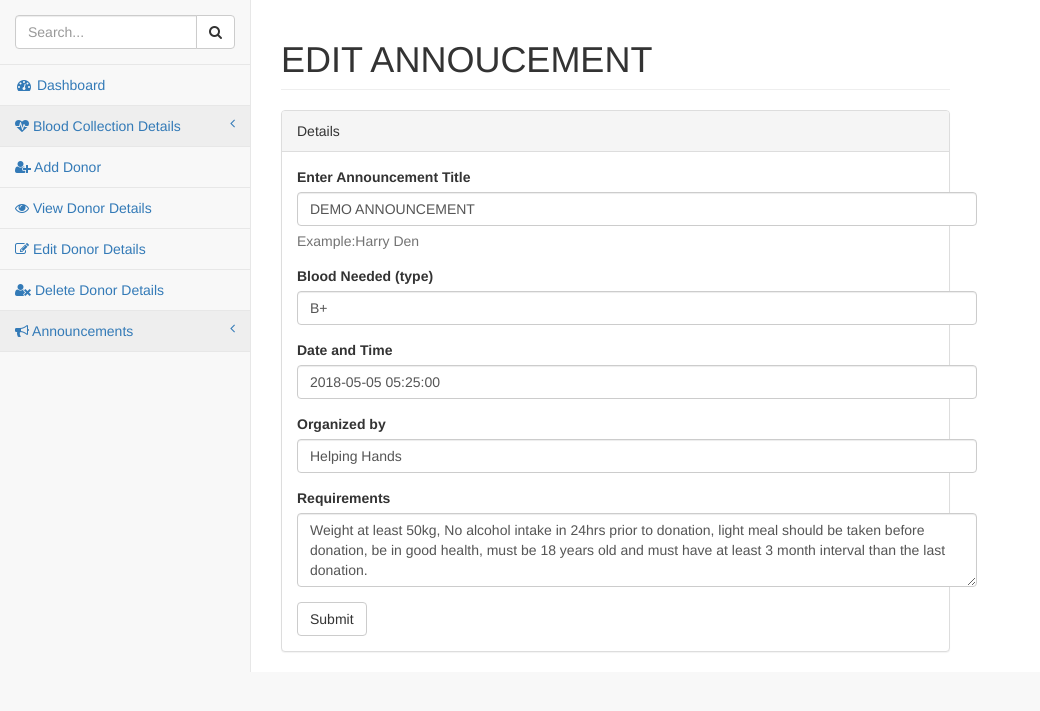
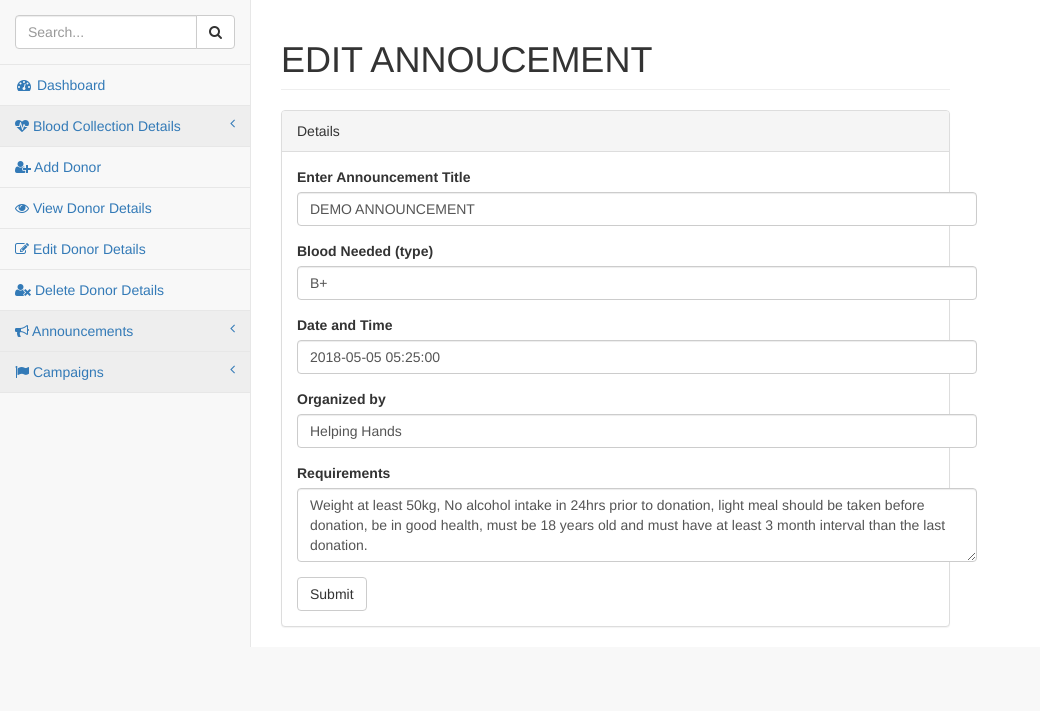
Before and after one commit to naseebbajracharya/bloodbanksystemphp, a PHP site: page /pages/editannouncement.php?id=1 in a window 1280 px wide. Shown: the part 51-762 px from the top of the page, without its empty margins (0-1040 px from the left). Run offline with PHP 8.4, Linux system fonts and the light colour scheme; data comes from the database, SQL or seed files in the repository.

Commit message:
missing sidebar navigation added in edit announcement file

```diff
--- a/pages/editannouncement.php
+++ b/pages/editannouncement.php
@@ -127,6 +127,24 @@
                                     </li>
                                 </ul>
                             </li>
+
+							<li>
+                                <a href=""><i class="fa fa-flag"></i> Campaigns <span class="fa arrow"></span></a>
+                                <ul class="nav nav-second-level">
+                                    <li>
+                                        <a href="newcampaign.html">New Campaign</a>
+                                    </li>
+                                    <li>
+                                        <a href="viewcampaign.php">View Campaign</a>
+                                    </li>
+                                    <li>
+                                        <a href="updatecampaign.php">Update Campaign</a>
+                                    </li>
+                                    <li>
+                                        <a href="deletedcampaign.php">Delete Campaign</a>
+                                    </li>
+                                </ul>
+                            </li>
                     </ul>
                 </div>
                 <!-- /.sidebar-collapse -->
@@ -165,7 +183,7 @@ while($row=mysqli_fetch_array($result)){
                                         <div class="form-group">
                                             <label>Enter Announcement Title</label>
                                             <input class="form-control" name="announcement" value='<?php echo $row['announcement']; ?>' required>
-                                            <p class="help-block">Example:Harry Den</p>
+
                                         </div>
 
                                         <div class="form-group">
```
Lines whose indentation alone changed are shown as unchanged.
